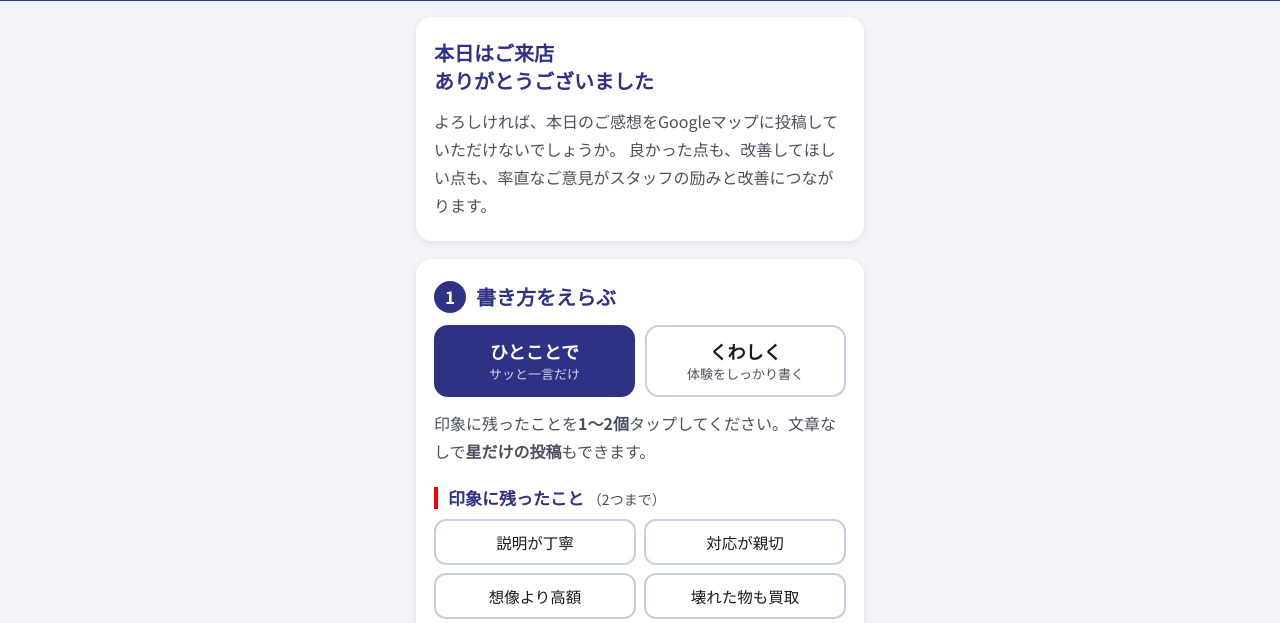
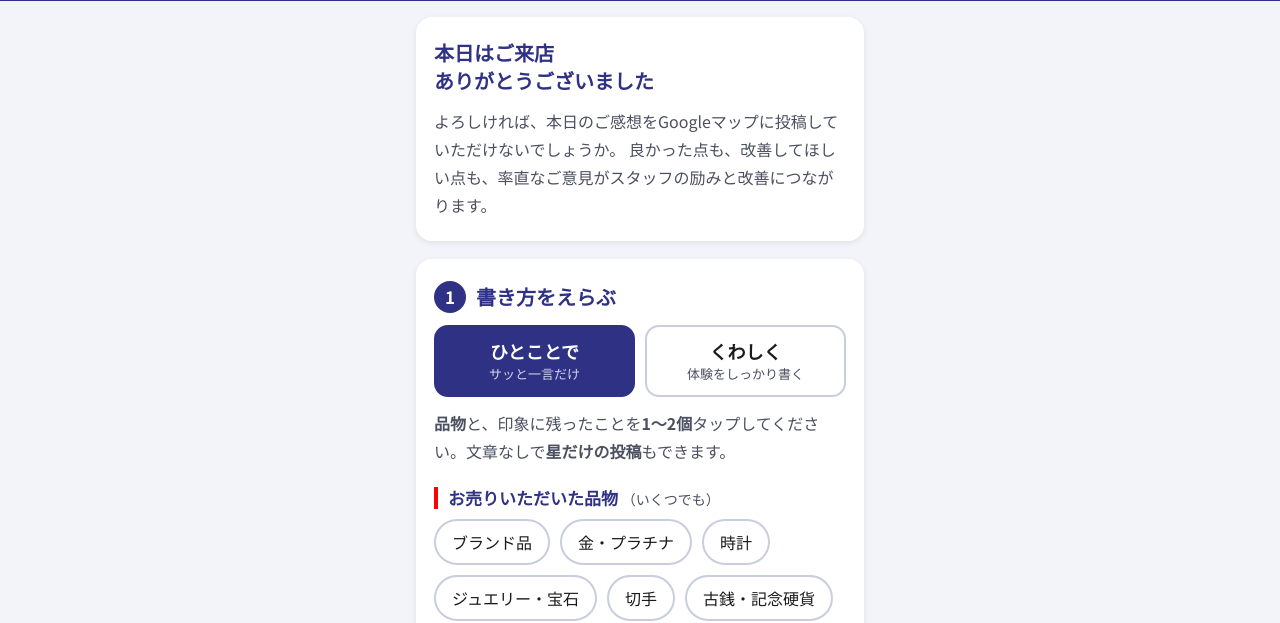
Before and after one commit to kinari-afk/review-app, a plain HTML site: page index.html in a window 1280 px wide. Shown: the part 184-807 px from the top of the page. Drawn offline with Linux system fonts and the light colour scheme.

Commit message:
品物のキーワード（貴金属・時計など）が必ず文章に入るように
- 「ひとこと」モードにも品物の選択欄を追加
- 品物ごとに検索されやすい言葉を設定（金・プラチナ → 貴金属 など）
- 品物が1つなら「壊れた時計でも〜」のように文中にも自然に入れる
- 同じ品物名の繰り返しは本文中1回まで（詰め込み防止）
- 「スマホ・カメラ」を別々のボタンに分割（売っていない物を書かないため）

Co-Authored-By: Claude Opus 5.5 <noreply@anthropic.com>
Claude-Session: https://claude.ai/code/session_019pqPey41PXqapbJbBahgUt

```diff
--- a/index.html
+++ b/index.html
@@ -137,16 +137,16 @@
       <button type="button" class="mode" data-mode="short"><b>ひとことで</b><small>サッと一言だけ</small></button>
       <button type="button" class="mode" data-mode="detail"><b>くわしく</b><small>体験をしっかり書く</small></button>
     </div>
-    <p class="muted short-only" style="margin-top:12px">印象に残ったことを<b>1〜2個</b>タップしてください。文章なしで<b>星だけの投稿</b>もできます。</p>
+    <p class="muted short-only" style="margin-top:12px"><b>品物</b>と、印象に残ったことを<b>1〜2個</b>タップしてください。文章なしで<b>星だけの投稿</b>もできます。</p>
     <p class="muted detail-only" style="margin-top:12px">当てはまるものをタップすると下書きができます。ご自身の言葉で自由に書き換えてください。</p>
 
     <div class="detail-only">
       <div class="label">ご利用は</div>
       <div class="chips" data-group="visit"></div>
+    </div>
 
-      <div class="label">お売りいただいた品物 <small>（いくつでも）</small></div>
-      <div class="chips" data-group="item"></div>
-    </div>
+    <div class="label">お売りいただいた品物 <small>（いくつでも）</small></div>
+    <div class="chips" data-group="item"></div>
 
     <div class="label">印象に残ったこと <small class="short-only">（2つまで）</small><small class="detail-only">（いくつでも）</small></div>
     <div class="chips grid" data-group="point"></div>
@@ -191,9 +191,24 @@ const CONFIG = {
   // ご利用回数（1つだけ選べる）
   visits: ["初めて", "2回目以上"],
   // 品物（複数選べる。「その他」は文章に品名を出さない）
+  //   words: 文章の中で使う言葉。Googleで検索されやすいキーワード（貴金属・時計など）を入れる。
+  //          複数あるときは開くたびにどれか1つを使う。お客様が売っていない物を書かないよう、
+  //          ボタンの意味と同じ範囲の言葉だけにする（例：「金・プラチナ」→「貴金属」はOK）
   items: [
-    "ブランド品", "金・プラチナ", "時計", "ジュエリー・宝石", "切手", "古銭・記念硬貨",
-    "お酒", "金券・商品券", "骨董品", "着物", "食器・陶磁器", "スマホ・カメラ", "その他",
+    { label: "ブランド品",       words: ["ブランド品", "ブランド品"] },
+    { label: "金・プラチナ",     words: ["貴金属", "金・プラチナなどの貴金属"] },
+    { label: "時計",             words: ["時計", "腕時計"] },
+    { label: "ジュエリー・宝石", words: ["ジュエリー", "宝石・ジュエリー"] },
+    { label: "切手",             words: ["切手"] },
+    { label: "古銭・記念硬貨",   words: ["古銭・記念硬貨"] },
+    { label: "お酒",             words: ["お酒"] },
+    { label: "金券・商品券",     words: ["金券"] },
+    { label: "骨董品",           words: ["骨董品"] },
+    { label: "着物",             words: ["着物"] },
+    { label: "食器・陶磁器",     words: ["食器・陶磁器"] },
+    { label: "スマホ",           words: ["スマホ"] },
+    { label: "カメラ",           words: ["カメラ"] },
+    { label: "その他",           words: [] },
   ],
   // 印象に残ったこと
   // ★ 画面にはこの並び順のまま表示される。選んでほしいものほど上に書く。
@@ -205,7 +220,7 @@ const CONFIG = {
   points: [
     // --- 上位：お店として特に伝わってほしいこと ---
     { label: "説明が丁寧", rp: 6,
-      mids: ["査定の内容を一つずつ丁寧に説明していただき", "査定額の理由をわかりやすく説明してくれて", "なぜこの金額なのかをきちんと説明してもらえて"],
+      mids: ["査定の内容を一つずつ丁寧に説明していただき", "{it|品物}の査定額の理由をわかりやすく説明してくれて", "なぜこの金額なのかをきちんと説明してもらえて"],
       ends: ["査定の内容を一つずつ丁寧に説明していただけました", "査定額の理由をわかりやすく説明してくれました", "なぜこの金額なのか、きちんと説明してもらえて納得できました"],
       shorts: ["説明が丁寧でわかりやすかったです。", "査定の説明がすごく丁寧でした！", "金額の理由まで説明してくれて納得でした。"],
       recs: ["初めてでも納得して売れると思います。", "買取が初めての人にもいいと思います。"] },
@@ -216,13 +231,13 @@ const CONFIG = {
       recs: ["安心して相談できるお店です。"] },
     { label: "想像より高額", rp: 5,
       mids: ["思っていたより高い金額をつけていただき", "予想以上の金額になって", "想像していたより高く買い取ってもらえて"],
-      ends: ["思っていたより高い金額がついて嬉しかったです", "予想以上の金額になってびっくりしました", "想像していたより高く買い取ってもらえました"],
-      shorts: ["思ってたより高く売れて嬉しかったです！", "予想以上の金額でした。", "想像より高値がついてびっくりしました。"],
+      ends: ["思っていたより高い金額がついて嬉しかったです", "予想以上の金額になってびっくりしました", "{it|品物}を想像していたより高く買い取ってもらえました"],
+      shorts: ["{it|品物}が思ってたより高く売れて嬉しかったです！", "予想以上の金額でした。", "{it|品物}に想像より高値がついてびっくりしました。"],
       recs: ["迷っている物があるなら一度見てもらうといいと思います。", "売るか迷っている人は一度査定してもらうといいです。"] },
     { label: "壊れた物も買取", rp: 1,
-      mids: ["壊れて使えなくなった物まで買い取っていただき", "壊れている物でも値段をつけてくれて", "動かなくなった物まで買い取ってもらえて"],
-      ends: ["壊れて使えなくなった物まで買い取っていただけました", "壊れている物でもちゃんと値段をつけてくれました", "動かなくなった物まで買い取ってもらえて助かりました"],
-      shorts: ["壊れていても買い取ってもらえました！", "壊れた物にも値段がついて驚きました。", "捨てようと思っていた物が売れて助かりました。"],
+      mids: ["壊れて使えなくなった{it|物}まで買い取っていただき", "壊れている{it|物}でも値段をつけてくれて", "動かなくなった物まで買い取ってもらえて"],
+      ends: ["壊れて使えなくなった{it|物}まで買い取っていただけました", "壊れている{it|物}でもちゃんと値段をつけてくれました", "動かなくなった物まで買い取ってもらえて助かりました"],
+      shorts: ["壊れた{it|物}でも買い取ってもらえました！", "壊れた{it|物}にも値段がついて驚きました。", "捨てようと思っていた{it|物}が売れて助かりました。"],
       recs: ["捨てる前に一度持っていくのがおすすめです。", "壊れているからと諦めずに相談してみてください。"] },
     { label: "相談しやすい", rp: 8,
       mids: ["わからないことも気軽に相談でき", "質問にも嫌な顔せず答えてくれて", "気になることを何でも聞きやすくて"],
@@ -235,9 +250,9 @@ const CONFIG = {
       shorts: ["無理に勧められず安心でした。", "しつこくなくて良かったです。", "押し売り感がなくて安心しました。"],
       recs: ["まずは金額だけ聞いてみたい人でも行きやすいと思います。"] },
     { label: "扱いが丁寧", rp: 10,
-      mids: ["大切な品物を丁寧に扱っていただき", "品物を丁寧に扱ってくれて", "思い出の品も大事に扱ってもらえて"],
-      ends: ["大切な品物を丁寧に扱っていただけました", "品物を丁寧に扱ってくれました", "思い出の品も大事に扱ってもらえて嬉しかったです"],
-      shorts: ["品物を丁寧に扱ってくれました。", "扱いが丁寧で好感が持てました。", "大事な物を丁寧に見てもらえました。"],
+      mids: ["大切な{it|品物}を丁寧に扱っていただき", "品物を丁寧に扱ってくれて", "思い出の品も大事に扱ってもらえて"],
+      ends: ["大切な{it|品物}を丁寧に扱っていただけました", "品物を丁寧に扱ってくれました", "思い出の品も大事に扱ってもらえて嬉しかったです"],
+      shorts: ["{it|品物}を丁寧に扱ってくれました。", "扱いが丁寧で好感が持てました。", "大事な{it|物}を丁寧に見てもらえました。"],
       recs: ["思い入れのある物でも安心して任せられます。"] },
     { label: "相場がわかった", rp: 7,
       mids: ["相場についてわかりやすく教えていただき", "今の相場も教えてくれて", "相場の話も聞けて"],
@@ -271,14 +286,14 @@ const CONFIG = {
       shorts: ["少しだけでも快く見てくれました。", "数点だけでも大丈夫でした。", "少量でも嫌な顔されませんでした。"],
       recs: ["少しだけ売りたい時でも気軽に持ち込めます。"] },
     { label: "古い物も査定", rp: 1.5,
-      mids: ["古い物や傷のある物も一つずつ見ていただき", "古くて傷のある物まで見てくれて", "昔の物も一つずつ確認してもらえて"],
-      ends: ["古い物や傷のある物も一つずつ見ていただけました", "古くて傷のある物まで見てくれました", "昔の物も一つずつ確認してもらえました"],
-      shorts: ["古い物でもちゃんと見てくれました。", "傷がある物も査定してもらえました。", "昔の物も一つずつ見てもらえました。"],
+      mids: ["古い物や傷のある物も一つずつ見ていただき", "古くて傷のある{it|物}まで見てくれて", "昔の物も一つずつ確認してもらえて"],
+      ends: ["古い物や傷のある物も一つずつ見ていただけました", "古くて傷のある{it|物}まで見てくれました", "昔の物も一つずつ確認してもらえました"],
+      shorts: ["古い{it|物}でもちゃんと見てくれました。", "傷がある{it|物}も査定してもらえました。", "昔の物も一つずつ見てもらえました。"],
       recs: ["古い物でも諦めずに一度見てもらうといいと思います。"] },
     { label: "他店より高い", rp: 5.5,
       mids: ["他のお店よりも高い金額を提示していただき", "他店より高い金額を出してくれて", "よそで聞いた金額より高くて"],
-      ends: ["他のお店よりも高い金額を提示していただけました", "他店より高い金額を出してくれました", "よそで聞いた金額より高くて驚きました"],
-      shorts: ["他のお店より高かったです！", "よそより高く売れました。", "他店と比べてこちらが高かったです。"],
+      ends: ["他のお店よりも高い金額を提示していただけました", "{it|品物}に他店より高い金額を出してくれました", "よそで聞いた金額より高くて驚きました"],
+      shorts: ["他のお店より高かったです！", "{it|品物}がよそより高く売れました。", "他店と比べてこちらが高かったです。"],
       recs: ["どこに売るか迷っているなら比べてみるといいです。"] },
     // --- 下位：お店の環境 ---
     { label: "待ち時間が短い", rp: 14,
@@ -328,10 +343,12 @@ function reroll() {
     firstRec:       pick(["初めてでも安心して利用できると思います。", "初めての人でも大丈夫だと思います。"]),
     closing:        pick(["また利用したいと思います。", "また何かあればお願いします。", "次もお願いしようと思います。", "ありがとうございました。", "また来ます！", ""]),
     shortClosing:   pick(["また来ます！", "ありがとうございました。", "また利用します。", "", ""]),
+    shortItem:      pick(["{items}を売りました。", "{items}の買取でお世話になりました。", "{items}を買い取ってもらいました。", "{items}の買取で利用しました。"]),
     swapShort:      Math.random() < 0.5,
     useRec:         Math.random() < 0.5,   // 「これから来る人へ」は半分の確率でだけ入れる（毎回入ると宣伝っぽくなる）
   };
   V = {};
+  CONFIG.items.forEach(it => { V["item:" + it.label] = pick(it.words.length ? it.words : [""]); });
   CONFIG.points.forEach(p => {
     V[p.label] = { mid: pick(p.mids), end: pick(p.ends), short: pick(p.shorts), rec: pick(p.recs) };
   });
@@ -344,6 +361,20 @@ function joinItems(list) {
   return list.slice(0, -1).join("、") + "と" + list[list.length - 1];
 }
 
+// 選んだ品物 → 文章で使う言葉（「その他」は除く）
+const itemWords = sel => sel.item.filter(x => x !== "その他").map(l => V["item:" + l]);
+
+// {it|代わりの言葉} を埋める。品物が1つだけ選ばれていればその言葉、それ以外は代わりの言葉。
+// 同じ品物名を何度も繰り返すと不自然（キーワードの詰め込み）なので、本文中で使うのは1回まで
+let usedIt = false;
+function fill(t, sel) {
+  const ws = itemWords(sel);
+  return t.replace(/\{it\|([^}]*)\}/g, (_, fb) => {
+    if (ws.length === 1 && !usedIt) { usedIt = true; return ws[0]; }
+    return fb;
+  });
+}
+
 // 文頭に来たら「〜も」→「〜が」にする主語（「古い物も」「わからないことも」は「も」のままが自然なので入れない）
 const FIRST_SUBJECTS = /^(スタッフの方の対応|スタッフの方|待ち時間|お店の雰囲気|お店の中|お店|査定|店内)も/;
 
@@ -352,7 +383,7 @@ function joinPoints(labels) {
   const sentences = [];
   for (let i = 0; i < labels.length; i += 2) {
     const pair = labels.slice(i, i + 2);
-    let s = pair.length === 2 ? `${V[pair[0]].mid}、${V[pair[1]].end}。` : `${V[pair[0]].end}。`;
+    let s = pair.length === 2 ? `${fill(V[pair[0]].mid, selected)}、${fill(V[pair[1]].end, selected)}。` : `${fill(V[pair[0]].end, selected)}。`;
     if (i === 0) s = s.replace(FIRST_SUBJECTS, "$1が");
     sentences.push(s);
   }
@@ -363,17 +394,24 @@ function joinPoints(labels) {
 const endPunct = t => (t && !/[。！!？?♪）)」]$/.test(t)) ? t + "。" : t;
 
 // ひとことモード：選んだ項目（最大2つ）の短い一文だけ
+// 品物を選んでいれば、その言葉（貴金属・時計など）が必ず文章に入る
 function buildShort(sel) {
   const labels = sel.point.slice(0, 2);
-  if (!labels.length) return "";
+  const ws = itemWords(sel);
+  usedIt = false;
   const ordered = W.swapShort ? [...labels].reverse() : labels;   // 並び順もときどき入れ替える
-  return ordered.map(l => V[l].short).join("") + W.shortClosing;
+  const body = ordered.map(l => fill(V[l].short, sel)).join("");
+  // 品物名が本文に入らなかった時だけ「〇〇を売りました。」を前につける（同じ言葉を2回続けない）
+  const opening = (ws.length && !usedIt) ? W.shortItem.replace("{items}", joinItems(ws)) : "";
+  if (!opening && !body) return "";
+  return opening + body + (body ? W.shortClosing : "");
 }
 
 // くわしくモード：きっかけ → 体験 →（ご自身の言葉）→（これから来る人へ）→ 締め
 function buildDetail(sel, own) {
-  const items = sel.item.filter(x => x !== "その他");
-  const itemText = items.length ? joinItems(items) : (sel.item.length ? "手持ちの品" : "");
+  const ws = itemWords(sel);
+  const itemText = ws.length ? joinItems(ws) : (sel.item.length ? "手持ちの品" : "");
+  usedIt = false;
   const first = sel.visit === "初めて";
 
   let opening = "";
@@ -473,7 +511,7 @@ document.getElementById("reroll").onclick = () => { reroll(); refresh(); };
 
 reroll();
 makeChips("visit", CONFIG.visits, true);
-makeChips("item",  CONFIG.items);
+makeChips("item",  CONFIG.items.map(i => i.label));
 makeChips("point", CONFIG.points.map(p => p.label));
 setMode("short");
 
```
Also changed, not shown: docs/preview_short.png.
